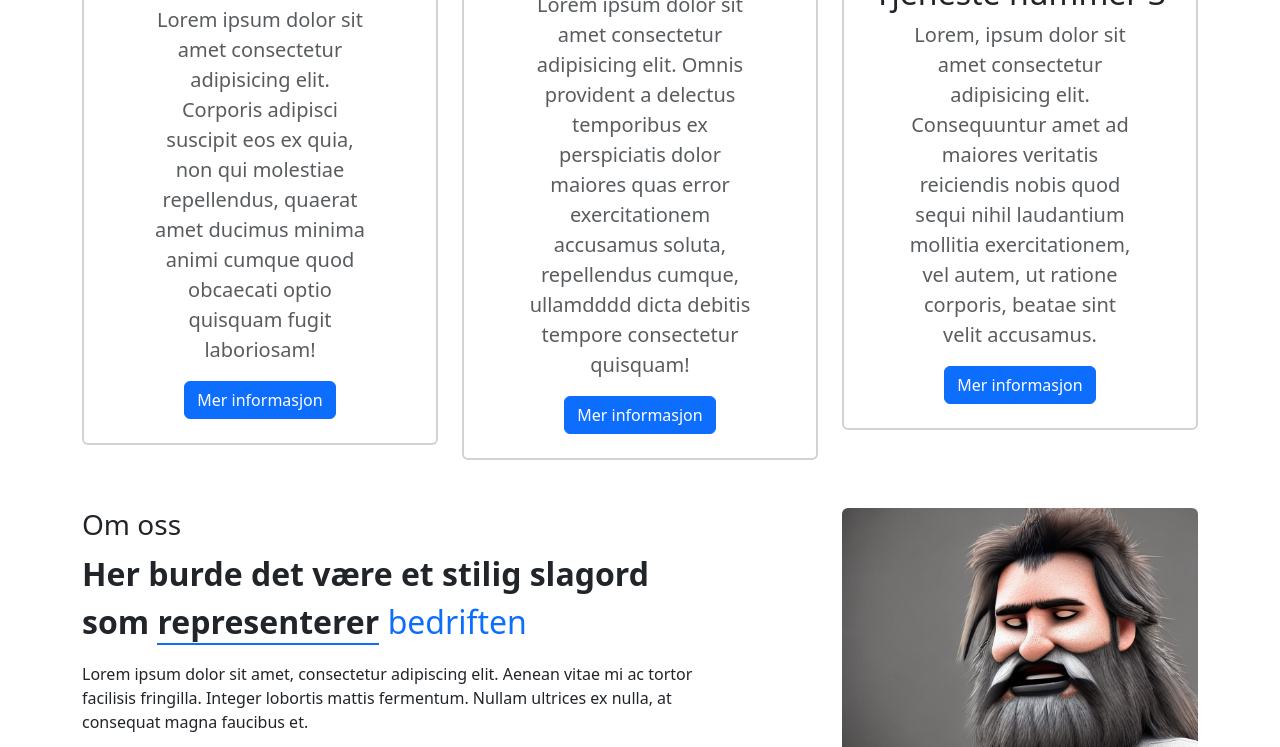
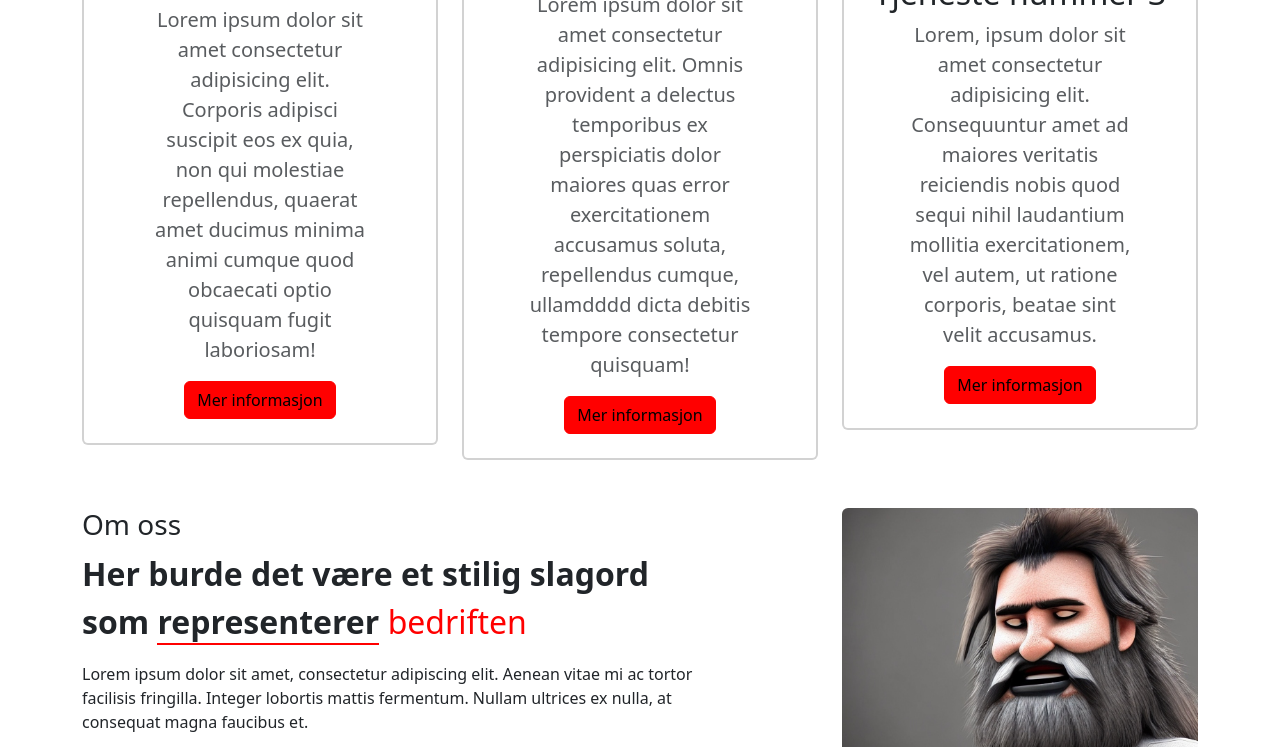
Before and after one commit to teehbee/bootstrap-welding-site, a website: page index.html in a window 1280 px wide. Shown: the part 1201-1948 px from the top of the page. Drawn offline with nearby package versions, Linux system fonts and the light colour scheme; files that its build step writes are made by us from their sources.

Commit message:
add scss

```diff
--- a/index.html
+++ b/index.html
@@ -4,10 +4,9 @@
   <meta charset="UTF-8">
   <meta name="viewport" content="width=device-width, initial-scale=1.0">
   <title>Knutsen Testside</title>
-  <link href="https://cdn.jsdelivr.net/npm/bootstrap@5.3.2/dist/css/bootstrap.min.css" rel="stylesheet"
-    integrity="sha384-T3c6CoIi6uLrA9TneNEoa7RxnatzjcDSCmG1MXxSR1GAsXEV/Dwwykc2MPK8M2HN" crossorigin="anonymous">
-  <script src="https://cdn.jsdelivr.net/npm/bootstrap@5.3.2/dist/js/bootstrap.bundle.min.js"
-    integrity="sha384-C6RzsynM9kWDrMNeT87bh95OGNyZPhcTNXj1NW7RuBCsyN/o0jlpcV8Qyq46cDfL" crossorigin="anonymous"></script>
+  <!-- <link rel="stylesheet" href="node_modules/bootstrap/dist/css/bootstrap.min.css">
+  <link rel="stylesheet" href="node_modules/bootstrap/dist/js/bootstrap.bundle.min.js"> -->
+  <link rel="stylesheet" href="/dist/css/theme.css">
 </head>
 <body>
 
--- /dev/null
+++ b/src/scss/theme.scss
@@ -0,0 +1,5 @@
+$primary: red;
+$secondary: yellow;
+$danger: blue;
+
+@import "../../node_modules/bootstrap/scss/bootstrap";
```
Also changed, not shown: package.json (+6 -1 lines), 2 other files.
